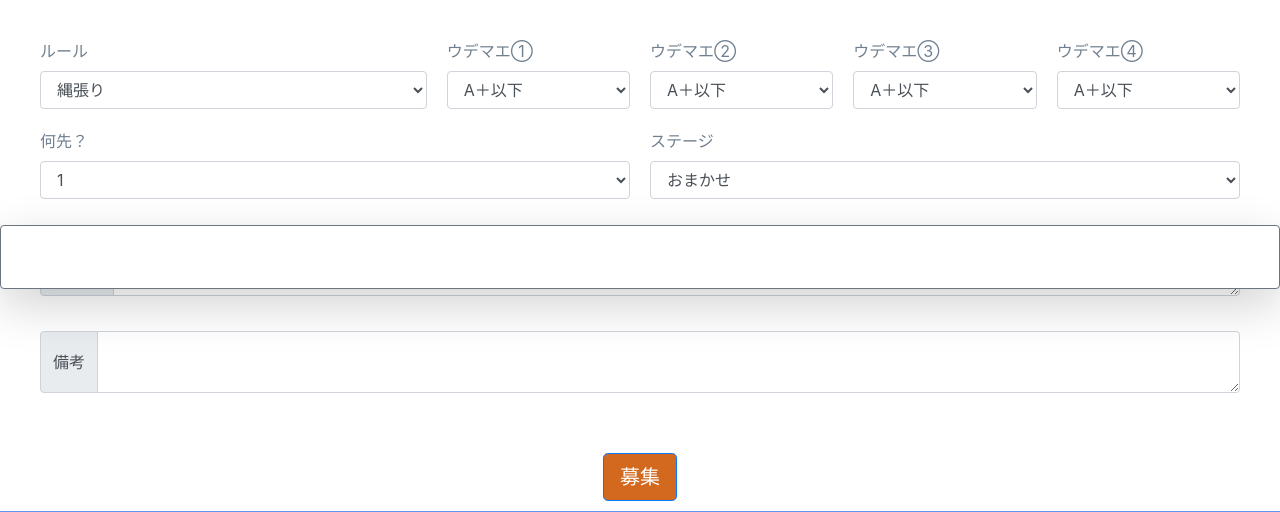
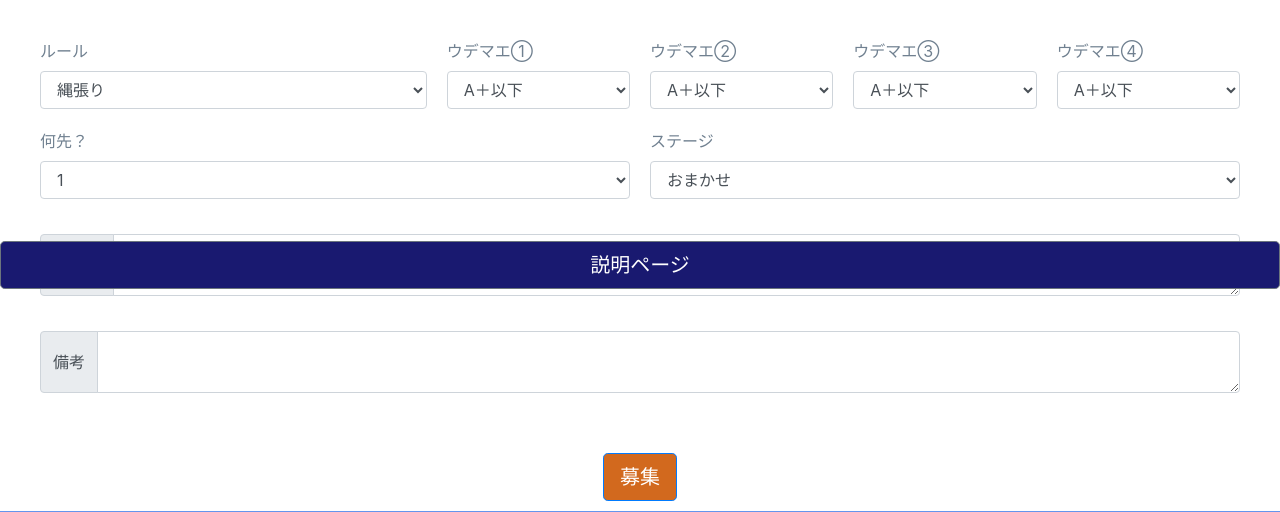
Before and after one commit to shungame65/splatoonmatch, a Flask app: page /home in a window 1280 px wide. Shown: the part 511-1023 px from the top of the page. Run offline with Flask 2, Linux system fonts and the light colour scheme; a user stored in the database is signed in; some libraries are stand-ins or nearby versions.

Commit message:
deleted the shadow

```diff
--- a/templates/main.html
+++ b/templates/main.html
@@ -275,7 +275,7 @@
     <script src="https://code.jquery.com/jquery-3.2.1.slim.min.js" integrity="sha384-KJ3o2DKtIkvYIK3UENzmM7KCkRr/rE9/Qpg6aAZGJwFDMVNA/GpGFF93hXpG5KkN" crossorigin="anonymous"></script>
     <script src="https://cdnjs.cloudflare.com/ajax/libs/popper.js/1.12.9/umd/popper.min.js" integrity="sha384-ApNbgh9B+Y1QKtv3Rn7W3mgPxhU9K/ScQsAP7hUibX39j7fakFPskvXusvfa0b4Q" crossorigin="anonymous"></script>
     <script src="https://maxcdn.bootstrapcdn.com/bootstrap/4.0.0/js/bootstrap.min.js" integrity="sha384-JZR6Spejh4U02d8jOt6vLEHfe/JQGiRRSQQxSfFWpi1MquVdAyjUar5+76PVCmYl" crossorigin="anonymous"></script>
-    <button type="button" class="btn btn-secondary btn-lg btn-block shadow-lg p-3 mb-5 bg-white rounded" style="position: sticky; bottom: 0; background-color: #191970;" onclick="document.location = 'aboutthiswebsite'">説明ページ</button>
+    <button type="button" class="btn btn-secondary btn-lg btn-block" style="position: sticky; bottom: 0; background-color: #191970;" onclick="document.location = 'aboutthiswebsite'">説明ページ</button>
 
   </body>
 </html>
```
